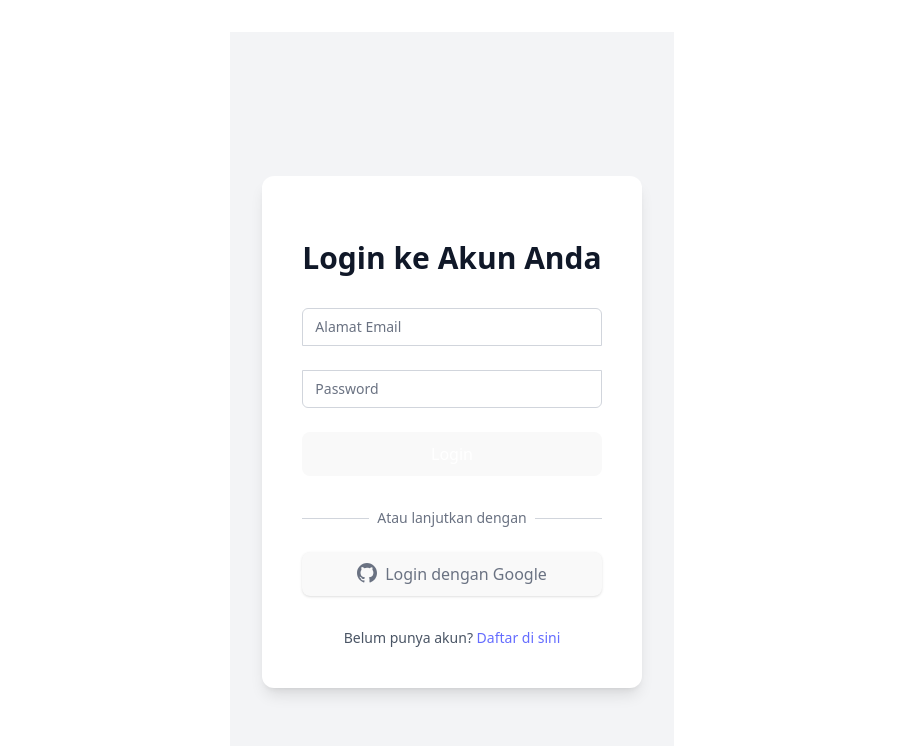
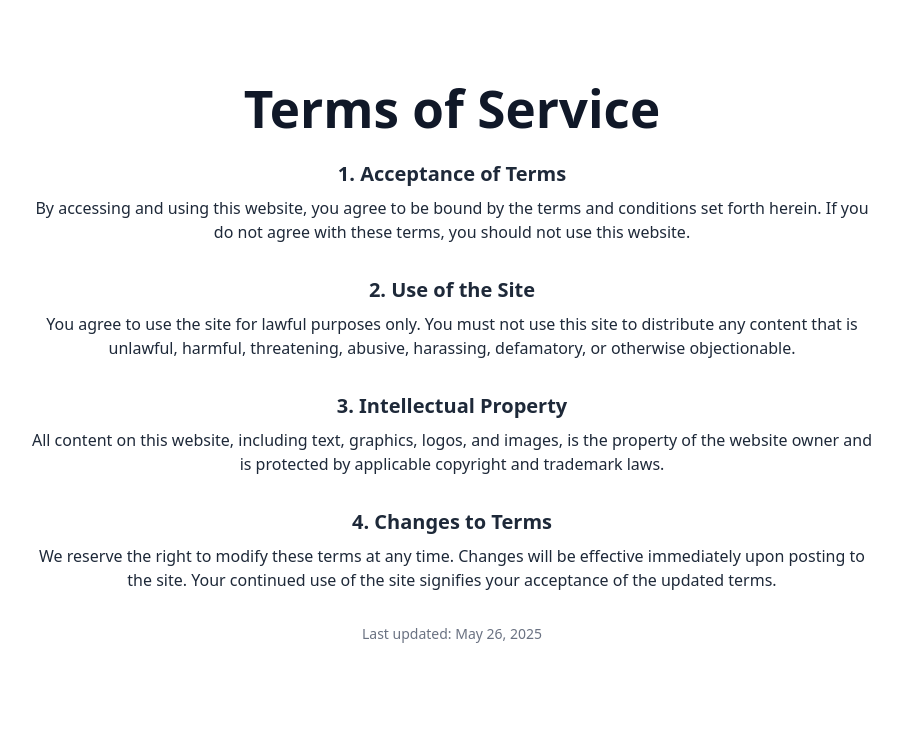
Before and after one commit to MuhYafiTaqq/mariteam, a React (Vite) app: page /terms-of-service in a window 1280 px wide. Before the commit this address led to /login. Shown: the top 746 px of the page, without its empty margins (188-1090 px from the left). Built offline with nearby package versions, Linux system fonts and the light colour scheme; no server answers.

Commit message:
modified:   src/pages/termsprivacy/PrivacyPolicy.jsx 	renamed:    src/pages/termsprivacy/Terms.jsx -> src/pages/termsprivacy/TermsOfServicePage.jsx 	modified:   src/routes/AppRoutes.jsx

```diff
--- a/src/pages/termsprivacy/PrivacyPolicy.jsx
+++ b/src/pages/termsprivacy/PrivacyPolicy.jsx
@@ -1,6 +1,6 @@
 import React from 'react';
 
-const PrivacyPolicy = () => {
+const PrivacyPolicyPage = () => {
   return (
     <div className="bg-white text-gray-800 px-6 py-12 max-w-4xl mx-auto min-h-screen">
       <h1 className="text-3xl font-bold mb-6 text-gray-900">Privacy Policy</h1>
@@ -45,4 +45,4 @@ const PrivacyPolicy = () => {
   );
 };
 
-export default PrivacyPolicy;
+export default PrivacyPolicyPage;
--- a/src/pages/termsprivacy/Terms.jsx
+++ b/src/pages/termsprivacy/TermsOfServicePage.jsx
@@ -1,7 +1,7 @@
 // File: Terms.jsx
 import React from 'react';
 
-const Terms = () => {
+const TermsOfServicePage = () => {
   return (
     <div className="bg-white text-gray-800 px-6 py-12 max-w-4xl mx-auto min-h-screen">
       <h1 className="text-3xl font-bold mb-6 text-gray-900">Terms of Service</h1>
@@ -39,4 +39,4 @@ const Terms = () => {
   );
 };
 
-export default Terms;
+export default TermsOfServicePage;
--- a/src/routes/AppRoutes.jsx
+++ b/src/routes/AppRoutes.jsx
@@ -19,8 +19,9 @@ import QuizPage from '../features/learning/pages/QuizPage';
 import SettingsPage from '../features/settings/pages/SettingsPage';
 import ViewScoresPage from '../features/scores/pages/ViewScoresPage';
 
-import Terms from '../pages/termsprivacy/terms';
-import PrivacyPolicy from '../pages/termsprivacy/PrivacyPolicy';
+import TermsOfServicePage from '../pages/termsprivacy/TermsOfServicePage';
+import PrivacyPolicyPage from '../pages/termsprivacy/PrivacyPolicy';
+
 // (Opsional) Import halaman jika rute tidak ditemukan
 // import NotFoundPage from '../pages/NotFoundPage';
 
@@ -46,8 +47,8 @@ const AppRoutes = () => {
   return (
     <Routes>
 
-      <Route path="/terms" element={<Terms />} />
-      <Route path="/privacy-policy" element={<PrivacyPolicy />} />
+      <Route path="/privacy-policy" element={<PrivacyPolicyPage />} />
+      <Route path="/terms-of-service" element={<TermsOfServicePage />} />
 
       {/* Rute Publik (Halaman Login dan Sign Up) */}
       <Route
```
